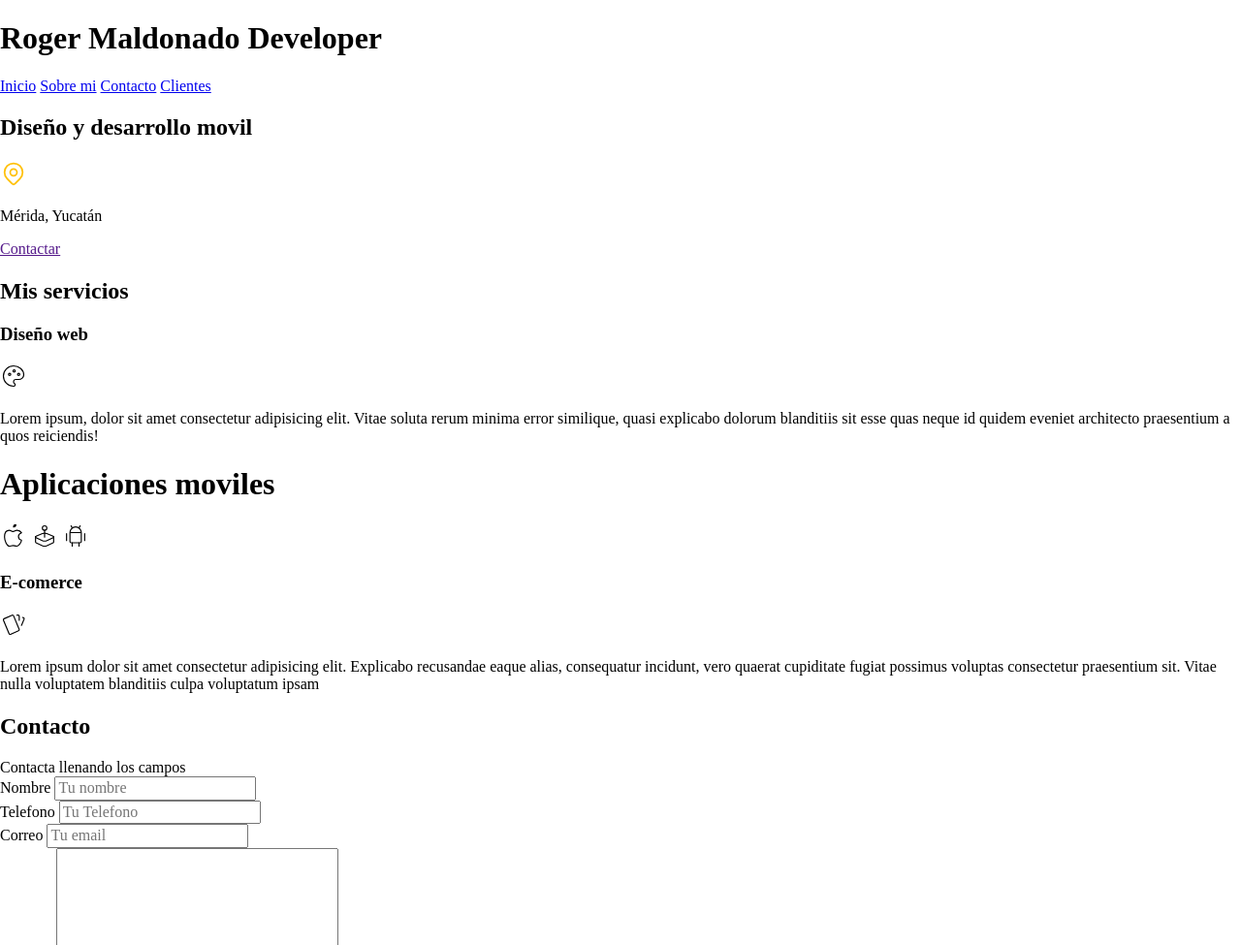
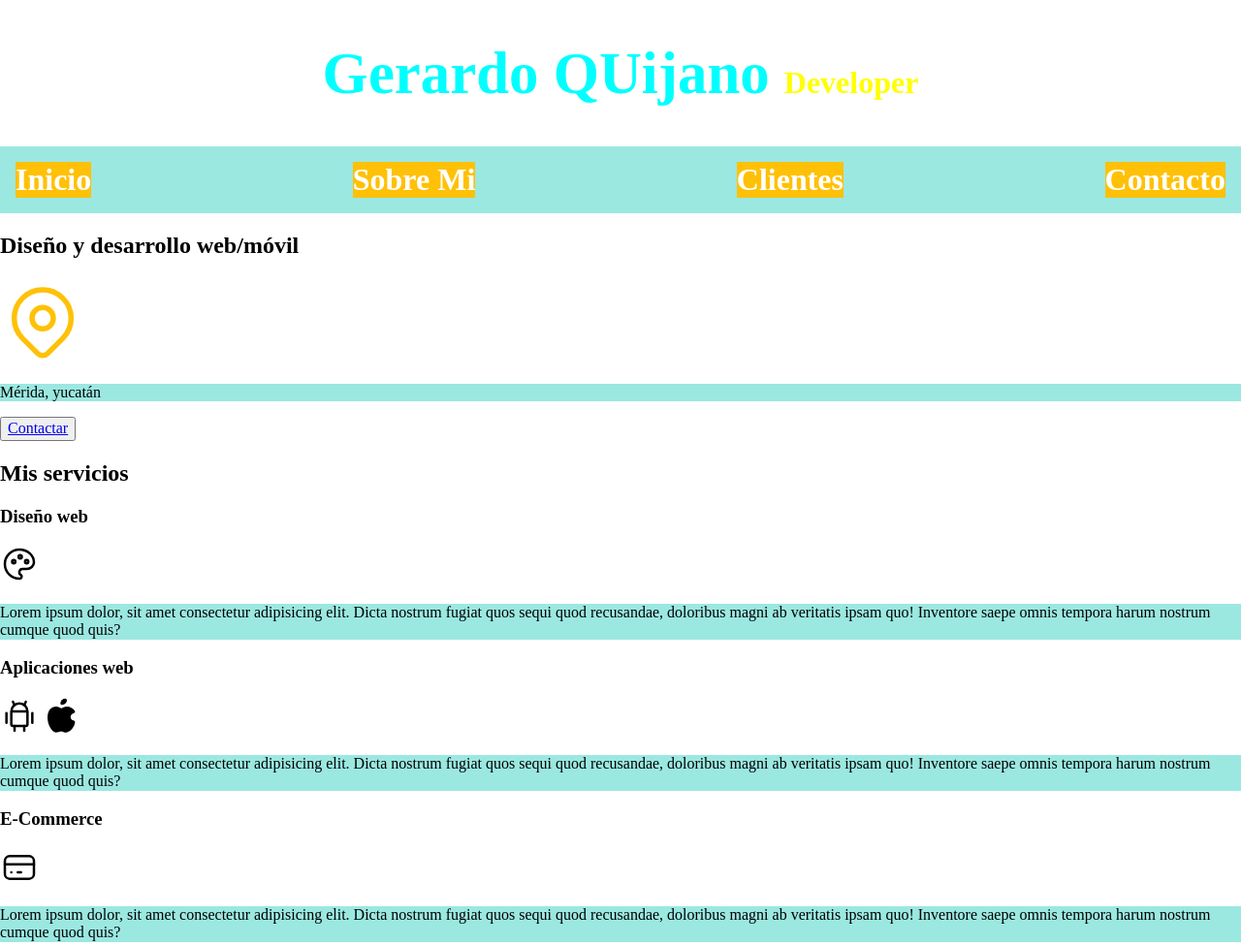
Before and after one commit to GerardoQuijano/Developer-page, a plain HTML site: page index.html in a window 1280 px wide. Shown: the top 975 px of the page at 97% size. Drawn offline with Linux system fonts and the light colour scheme.

Commit message:
16/04/2024

```diff
--- a/Css/styles.css
+++ b/Css/styles.css
@@ -1,26 +1,91 @@
 :root{
     --blanco: #ffffff;
     --oscuro: #212121;
-    --Primario: #ffc107;
-    --Secundario: #0097a7;
+    --primario: #ffc107;
+    --secundario:#c9a438;
     --gris: #757575;
+    --glassGris: #66dcd2a6;
+
+
+}
+html
+{
+font-size: 62.5%px;
 }
 
-html{
-    font-size: 62.5%;
+html
+{
+font-size: 62.5%px;
+
 }
-body {
+body{
     font-size: 16px;
 }
+.titulo {
+    text-align: center;
+    font-size: 3.8rem;
+    color: aqua;
+}
+.titulo span{
 
-.titulo{
-    text-align: center;
+    font-size: 2rem;
+    color: brown;
+    color: cornflowerblue;
+
 }
 
 .titulo span{
-    font-size: 2rem;
+
+    color: yellow
 }
 
-.navegacion-principal{
-    background-color: var(--Secundario);
+.navegacion-principal {
+    padding-bottom: 10rem;
+    background-color: var(--glassGris);
 }
+.navegacion-principal {
+    padding: 1rem;
+    display:flex;
+    /* justify-conten es para filas
+    align-items es para columnas (flex-direction)*/
+    justify-content: space-between;
+    font-size: 2rem;
+    font-weight: bold; /*negritas*/
+
+}
+
+.contenedor{
+    width: 120rem;
+    /*
+    margin: 0 auto 0 auto;
+    margin: 0 auto;
+
+    */
+    margin: 0 auto;
+
+}
+.nav-bg{
+    background-color: var(--gris);
+}
+
+
+.navegacion-principal a{
+    color: var(--blanco);
+    text-decoration: dashed;
+    background-color: var(--primario);
+    display: flex;
+
+}
+
+
+   /*
+clases no llevan . al principio
+    */
+p{
+    background-color: var(--glassGris);
+}
+
+.navegacion-principal a:hover{
+    background-color: var(--primario);
+    color: var(--oscuro);
+}
--- a/index.html
+++ b/index.html
@@ -1,78 +1,67 @@
 <!DOCTYPE html>
-<html lang="en">
+<html lang="es">
 <head>
     <meta charset="UTF-8">
     <meta name="viewport" content="width=device-width, initial-scale=1.0">
-    <!-- agregar fuentes de google fonts-->
-    <!-- agregar fuentes de google fonts-->
 
-    <!--  agrgar normalize primero-->
-    <link rel="preload" href="css/normalize.css" as="style">
-    <link rel="stylesheet" href="css/normalize.css">
-
+    <!--Agrega importacion de Google Fonts-->
     <link rel="preconnect" href="https://fonts.googleapis.com">
     <link rel="preconnect" href="https://fonts.gstatic.com" crossorigin>
     <link href="https://fonts.googleapis.com/css2?family=Krub:wght@400;700&display=swap" rel="stylesheet">
 
-    <link rel="preload" href="css/style.css" as="style">
-    <link rel="stylesheet" href="css/style.css">
-    <title>Document</title>
+    <!--Agregar normaliza primero-->
+
+    <link rel="preload" href="css/normalize.css" as ="styles">
+    <link rel="stylesheet" href="css/normalize.css">
+
+    <link rel="preload" href="css/styles.css" as ="styles">
+    <link rel="stylesheet" href="css/styles.css">
+    <title>Document Page Quijano</title>
 </head>
 <body>
+
         <header>
-        <h1 class="titulo "> Roger Maldonado <span>Developer</span> </h1>
+            <h1 class="titulo"> Gerardo QUijano <span>Developer</span> </h1>
         </header>
-    <div class="nav-bg">
-     <!-- navegacion se debe llamar igual para ser llamado del css-->
-    <nav class= "navegacion-principal contenedor" >
-        <a href="https://www.google.com">Inicio</a>
-        <a href="#">Sobre mi</a>
-        <a href="#">Contacto</a>
-        <a href="#">Clientes</a>
+
+        <nav class="navegacion-principal" >
+            <a href ="https://youtu.be/f_WuRfuMXQw?si=S3IWAmjVgLuDDe6s"> Inicio </a>
+            <a href ="#"> Sobre Mi </a>
+            <a href ="#"> Clientes </a>
+            <a href ="#"> Contacto </a>
         </nav>
-    </div>
 
         <section>
-        <h2>Diseño y desarrollo movil</h2>
-        <svg xmlns="http://www.w3.org/2000/svg" class="icon icon-tabler icon-tabler-map-pin" width="28" height="28" viewBox="0 0 24 24" stroke-width="1.5" stroke="#ffc007" fill="none" stroke-linecap="round" stroke-linejoin="round">
+           <h2> Diseño y desarrollo web/móvil </h2>
+            <svg xmlns=svg xmlns= "http://www.w3.org/2000/svg" class="icon icon-tabler icon-tabler-map-pin" width="88" height="88" viewBox="0 0 24 24" stroke-width="1.5" stroke="#ffc107" fill="none" stroke-linecap="round" stroke-linejoin="round">
                 <path stroke="none" d="M0 0h24v24H0z" fill="none"/>
                 <path d="M9 11a3 3 0 1 0 6 0a3 3 0 0 0 -6 0" />
                 <path d="M17.657 16.657l-4.243 4.243a2 2 0 0 1 -2.827 0l-4.244 -4.243a8 8 0 1 1 11.314 0z" />
               </svg>
-        <p>Mérida, Yucatán</p>
-        <a href="">Contactar</a>
+           <p> Mérida, yucatán </p>
         </section>
 
+        <button>
+            <a href="https://youtu.be/f_WuRfuMXQw?si=S3IWAmjVgLuDDe6s">Contactar</a>
+        </button>
         <main>
-        <h2>Mis servicios</h2>
+            <h2> Mis servicios </h2>
 
             <section>
-            <h3>Diseño web</h3>
-            <svg xmlns="http://www.w3.org/2000/svg" class="icon icon-tabler icon-tabler-palette" width="28" height="28" viewBox="0 0 24 24" stroke-width="1" stroke="#000000" fill="none" stroke-linecap="round" stroke-linejoin="round">
+                <h3> Diseño web </h3>
+                <svg xmlns="http://www.w3.org/2000/svg" class="icon icon-tabler icon-tabler-palette" width="40" height="40" viewBox="0 0 24 24" stroke-width="1.5" stroke="#000000" fill="none" stroke-linecap="round" stroke-linejoin="round">
                     <path stroke="none" d="M0 0h24v24H0z" fill="none"/>
                     <path d="M12 21a9 9 0 0 1 0 -18c4.97 0 9 3.582 9 8c0 1.06 -.474 2.078 -1.318 2.828c-.844 .75 -1.989 1.172 -3.182 1.172h-2.5a2 2 0 0 0 -1 3.75a1.3 1.3 0 0 1 -1 2.25" />
                     <path d="M8.5 10.5m-1 0a1 1 0 1 0 2 0a1 1 0 1 0 -2 0" />
                     <path d="M12.5 7.5m-1 0a1 1 0 1 0 2 0a1 1 0 1 0 -2 0" />
                     <path d="M16.5 10.5m-1 0a1 1 0 1 0 2 0a1 1 0 1 0 -2 0" />
                   </svg>
-            <p>Lorem ipsum, dolor sit amet consectetur adipisicing elit. Vitae soluta rerum minima error similique, quasi explicabo dolorum blanditiis sit esse quas neque id quidem eveniet architecto praesentium a quos reiciendis!</p>
+                <p> Lorem ipsum dolor, sit amet consectetur adipisicing elit. Dicta nostrum fugiat quos sequi quod recusandae, doloribus magni ab veritatis ipsam quo! Inventore saepe omnis tempora harum nostrum cumque quod quis?</p>
             </section>
 
             <section>
-            <h1>Aplicaciones moviles</h1>
-            <svg xmlns="http://www.w3.org/2000/svg" class="icon icon-tabler icon-tabler-brand-apple" width="28" height="28" viewBox="0 0 24 24" stroke-width="1" stroke="#000000" fill="none" stroke-linecap="round" stroke-linejoin="round">
-                <path stroke="none" d="M0 0h24v24H0z" fill="none"/>
-                <path d="M8.286 7.008c-3.216 0 -4.286 3.23 -4.286 5.92c0 3.229 2.143 8.072 4.286 8.072c1.165 -.05 1.799 -.538 3.214 -.538c1.406 0 1.607 .538 3.214 .538s4.286 -3.229 4.286 -5.381c-.03 -.011 -2.649 -.434 -2.679 -3.23c-.02 -2.335 2.589 -3.179 2.679 -3.228c-1.096 -1.606 -3.162 -2.113 -3.75 -2.153c-1.535 -.12 -3.032 1.077 -3.75 1.077c-.729 0 -2.036 -1.077 -3.214 -1.077z" />
-                <path d="M12 4a2 2 0 0 0 2 -2a2 2 0 0 0 -2 2" />
-              </svg>
-              <svg xmlns="http://www.w3.org/2000/svg" class="icon icon-tabler icon-tabler-brand-apple-arcade" width="28" height="28" viewBox="0 0 24 24" stroke-width="1" stroke="#000000" fill="none" stroke-linecap="round" stroke-linejoin="round">
-                <path stroke="none" d="M0 0h24v24H0z" fill="none"/>
-                <path d="M12 5m-2 0a2 2 0 1 0 4 0a2 2 0 1 0 -4 0" />
-                <path d="M20 12.5v4.75a.734 .734 0 0 1 -.055 .325a.704 .704 0 0 1 -.348 .366l-5.462 2.58a5 5 0 0 1 -4.27 0l-5.462 -2.58a.705 .705 0 0 1 -.401 -.691l0 -4.75" />
-                <path d="M4.431 12.216l5.634 -2.332a5.065 5.065 0 0 1 3.87 0l5.634 2.332a.692 .692 0 0 1 .028 1.269l-5.462 2.543a5.064 5.064 0 0 1 -4.27 0l-5.462 -2.543a.691 .691 0 0 1 .028 -1.27z" />
-                <path d="M12 7l0 6" />
-              </svg>
-              <svg xmlns="http://www.w3.org/2000/svg" class="icon icon-tabler icon-tabler-brand-android" width="28" height="28" viewBox="0 0 24 24" stroke-width="1" stroke="#000000" fill="none" stroke-linecap="round" stroke-linejoin="round">
+                <h3> Aplicaciones web </h3>
+                <svg xmlns="http://www.w3.org/2000/svg" class="icon icon-tabler icon-tabler-brand-android" width="40" height="40" viewBox="0 0 24 24" stroke-width="1.5" stroke="#000000" fill="none" stroke-linecap="round" stroke-linejoin="round">
                     <path stroke="none" d="M0 0h24v24H0z" fill="none"/>
                     <path d="M4 10l0 6" />
                     <path d="M20 10l0 6" />
@@ -82,55 +71,67 @@
                     <path d="M9 18l0 3" />
                     <path d="M15 18l0 3" />
                   </svg>
+                  <svg xmlns="http://www.w3.org/2000/svg" class="icon icon-tabler icon-tabler-brand-apple-filled" width="40" height="40" viewBox="0 0 24 24" stroke-width="1.5" stroke="#000000" fill="none" stroke-linecap="round" stroke-linejoin="round">
+                    <path stroke="none" d="M0 0h24v24H0z" fill="none"/>
+                    <path d="M15.079 5.999l.239 .012c1.43 .097 3.434 1.013 4.508 2.586a1 1 0 0 1 -.344 1.44c-.05 .028 -.372 .158 -.497 .217a4.15 4.15 0 0 0 -.722 .431c-.614 .461 -.948 1.009 -.942 1.694c.01 .885 .339 1.454 .907 1.846c.208 .143 .436 .253 .666 .33c.126 .043 .426 .116 .444 .122a1 1 0 0 1 .662 .942c0 2.621 -3.04 6.381 -5.286 6.381c-.79 0 -1.272 -.091 -1.983 -.315l-.098 -.031c-.463 -.146 -.702 -.192 -1.133 -.192c-.52 0 -.863 .06 -1.518 .237l-.197 .053c-.575 .153 -.964 .226 -1.5 .248c-2.749 0 -5.285 -5.093 -5.285 -9.072c0 -3.87 1.786 -6.92 5.286 -6.92c.297 0 .598 .045 .909 .128c.403 .107 .774 .26 1.296 .508c.787 .374 .948 .44 1.009 .44h.016c.03 -.003 .128 -.047 1.056 -.457c1.061 -.467 1.864 -.685 2.746 -.616l-.24 -.012z" stroke-width="0" fill="currentColor" />
+                    <path d="M14 1a1 1 0 0 1 1 1a3 3 0 0 1 -3 3a1 1 0 0 1 -1 -1a3 3 0 0 1 3 -3z" stroke-width="0" fill="currentColor" />
+                  </svg>
+                <p> Lorem ipsum dolor, sit amet consectetur adipisicing elit. Dicta nostrum fugiat quos sequi quod recusandae, doloribus magni ab veritatis ipsam quo! Inventore saepe omnis tempora harum nostrum cumque quod quis?</p>
             </section>
 
             <section>
-            <h3>E-comerce</h3>
-            <svg xmlns="http://www.w3.org/2000/svg" class="icon icon-tabler icon-tabler-cards" width="28" height="28" viewBox="0 0 24 24" stroke-width="1" stroke="#000000" fill="none" stroke-linecap="round" stroke-linejoin="round">
+                <h3> E-Commerce </h3>
+                <svg xmlns="http://www.w3.org/2000/svg" class="icon icon-tabler icon-tabler-credit-card" width="40" height="40" viewBox="0 0 24 24" stroke-width="1.5" stroke="#000000" fill="none" stroke-linecap="round" stroke-linejoin="round">
                     <path stroke="none" d="M0 0h24v24H0z" fill="none"/>
-                <path d="M3.604 7.197l7.138 -3.109a.96 .96 0 0 1 1.27 .527l4.924 11.902a1 1 0 0 1 -.514 1.304l-7.137 3.109a.96 .96 0 0 1 -1.271 -.527l-4.924 -11.903a1 1 0 0 1 .514 -1.304z" />
-                <path d="M15 4h1a1 1 0 0 1 1 1v3.5" />
-                <path d="M20 6c.264 .112 .52 .217 .768 .315a1 1 0 0 1 .53 1.311l-2.298 5.374" />
+                    <path d="M3 5m0 3a3 3 0 0 1 3 -3h12a3 3 0 0 1 3 3v8a3 3 0 0 1 -3 3h-12a3 3 0 0 1 -3 -3z" />
+                    <path d="M3 10l18 0" />
+                    <path d="M7 15l.01 0" />
+                    <path d="M11 15l2 0" />
                   </svg>
-            <p>Lorem ipsum dolor sit amet consectetur adipisicing elit. Explicabo recusandae eaque alias, consequatur incidunt, vero quaerat cupiditate fugiat possimus voluptas consectetur praesentium sit. Vitae nulla voluptatem blanditiis culpa voluptatum ipsam</p>
+                <p> Lorem ipsum dolor, sit amet consectetur adipisicing elit. Dicta nostrum fugiat quos sequi quod recusandae, doloribus magni ab veritatis ipsam quo! Inventore saepe omnis tempora harum nostrum cumque quod quis?</p>
             </section>
-
 
         </main>
 
         <section>
-        <h2>Contacto</h2>
-        <forms>
+            <h2> Contacto </h2>
 
-            <legend> Contacta llenando los campos</legend>
+            <form>
+                <fieldset>
+                    <legend> Contactanos llenando todo los campos </legend>
                     <div>
                         <label>Nombre</label>
                         <input type="text" placeholder="Tu nombre">
                     </div>
 
                     <div>
-                <label> Telefono</label>
-                <input type="tel" placeholder="Tu Telefono">
+                        <label>Telefono</label>
+                        <input type="tel" placeholder="Tu telefono">
                     </div>
+
                     <div>
                         <label>Correo</label>
                         <input type="email" placeholder="Tu email">
                     </div>
+
                     <div>
                         <label>Mensaje</label>
-                <textarea name="" id="" cols="30" rows="10"></textarea>
+                        <textarea></textarea>
+                    </div>
 
-            </div>
                     <div>
                         <input type="submit" value="Enviar">
                     </div>
-        </forms>
 
+                </fieldset>
+            </form>
         </section>
 
         <footer>
-        <p>Todos los derechos reservados Roger Maldonado</p>
+            <p> Todos los derechos reservados ©. Alfonso Avila García</p>
         </footer>
+
+
 
 </body>
 </html>
```
Also changed, not shown: Css/Normalize.css. Lines whose indentation alone changed are shown as unchanged.
